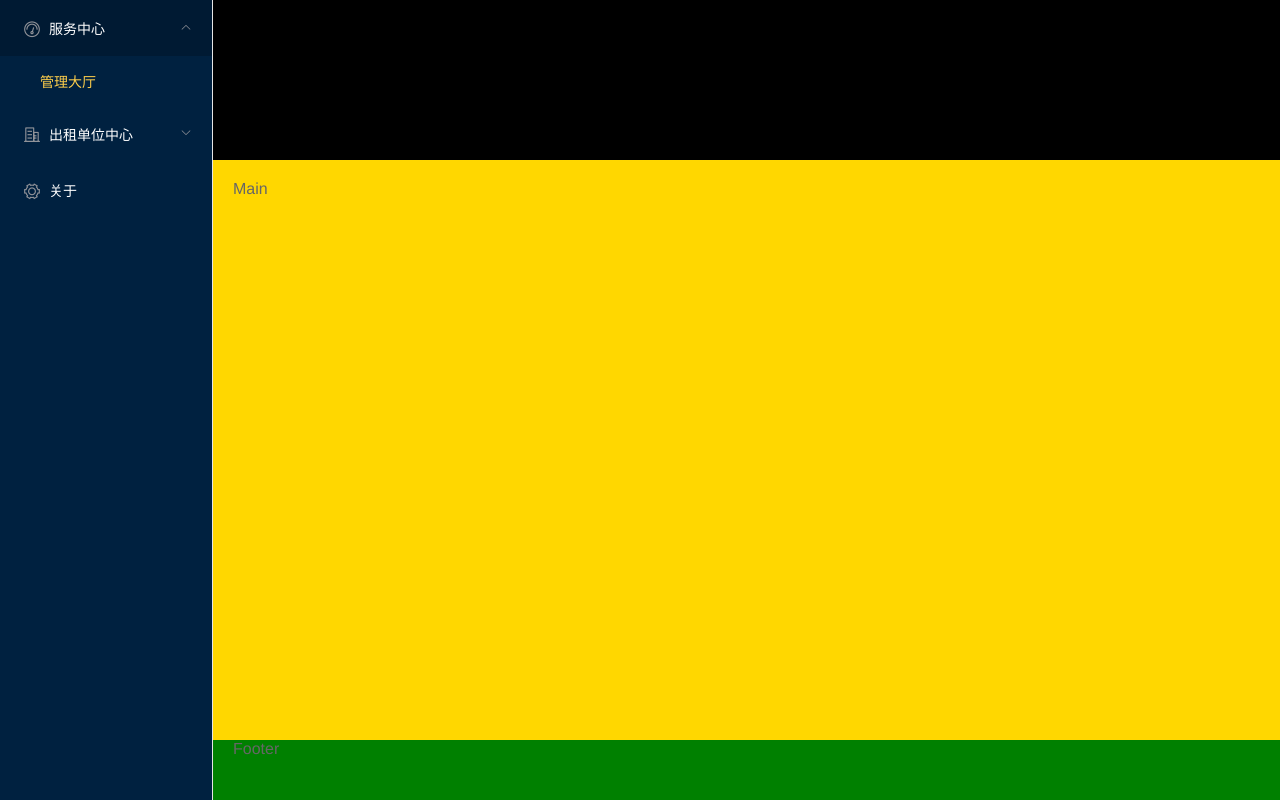
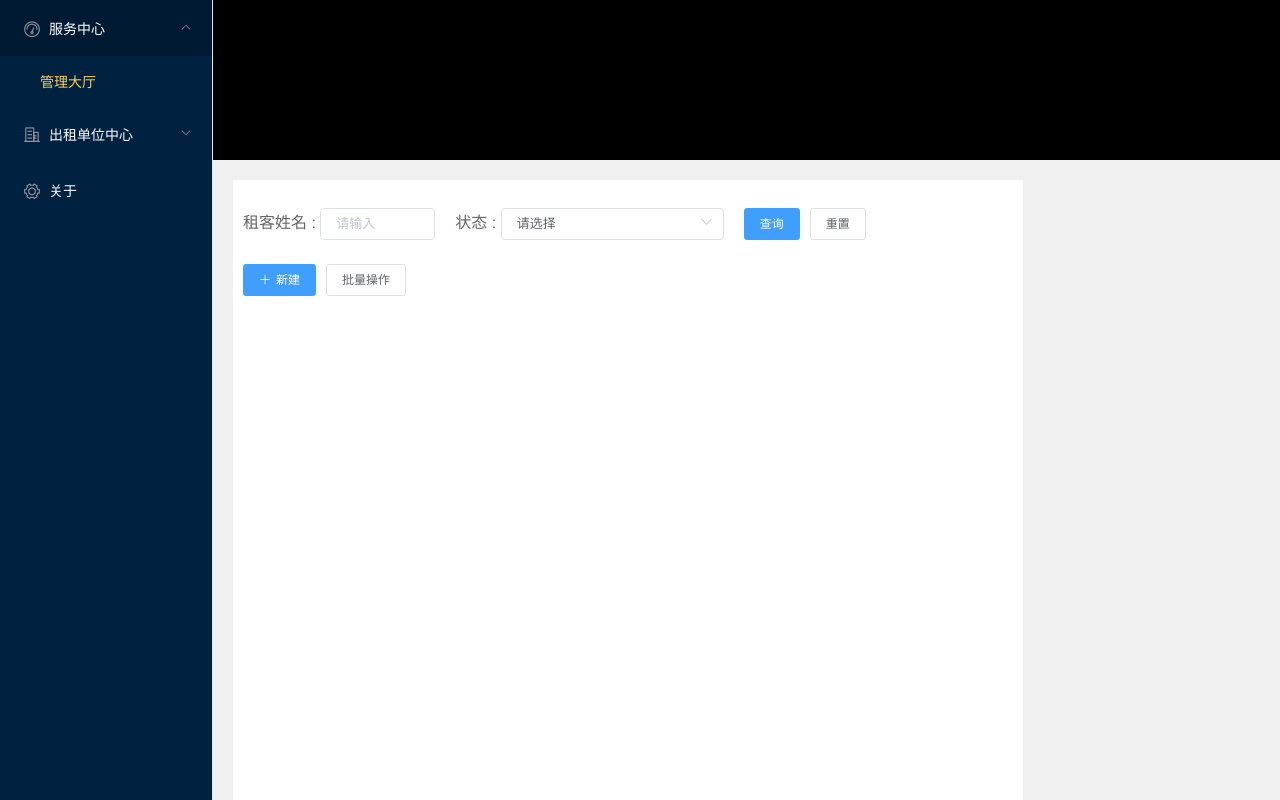
Before and after one commit to superwhys/super-rent, a Vue app: page / in a window 1280 px wide. Shown: the top 800 px of the page. Built offline with nearby package versions, Linux system fonts and the light colour scheme.

Commit message:
'Main-head'

```diff
--- a/src/App.vue
+++ b/src/App.vue
@@ -12,7 +12,6 @@
   export default {
     name:'App',
     components: {
-      // Login
       FrameWeb
     }
   }
--- a/src/assets/css/base.css
+++ b/src/assets/css/base.css
@@ -28,6 +28,7 @@ body {
   color: var(--color-text);
   /* rem vw/vh */
   width: 100vw;
+  background-color: #F0F0F0;
   /*background-image: url("../img/login/background.png");*/
 }
 
--- /dev/null
+++ b/src/components/common/mainhead/MainHead.vue
@@ -0,0 +1,76 @@
+<template>
+  <div class="main-head">
+    <span class="name">租客姓名 : </span>
+    <el-input size="small" style="width: 115px" placeholder="请输入" v-model="nameInput"></el-input>
+    <span class="status">状态 : </span>
+    <el-select v-model="choseStatus" placeholder="请选择" size="small">
+      <el-option v-for="item in options"
+                 :key="item.value" :label="item.label"
+                 :value="item.value"></el-option>
+    </el-select>
+    <el-button type="primary" size="small" class="search">查询</el-button>
+    <el-button size="small">重置</el-button>
+    <div class="operation">
+      <el-button icon="el-icon-plus" type="primary" size="small" @click="createClick">新建</el-button>
+      <el-dropdown @command="handleCommand" trigger="click" class="batchOperation">
+        <el-button size="small">批量操作</el-button>
+        <el-dropdown-menu slot="dropdown">
+          <el-dropdown-item command="delect">删除</el-dropdown-item>
+          <el-dropdown-item command="change">修改</el-dropdown-item>
+        </el-dropdown-menu>
+      </el-dropdown>
+    </div>
+  </div>
+</template>
+
+<script>
+export default {
+  name: "MainHead",
+  data() {
+    return {
+      nameInput: '',
+      choseStatus: '请选择',
+      options: [{
+        value: 'rent',
+        label: '已出租'
+      },{
+        value: 'norent',
+        label: '未出租'
+      }]
+    }
+  },
+  methods: {
+    handleCommand(command) {
+      // TODO
+      console.log('click on item ' + command);
+    },
+    createClick() {
+      // TODO
+      console.log('create');
+    }
+  }
+}
+</script>
+
+<style scoped>
+  .main-head {
+    width: 770px;
+    height: 55px;
+    line-height: 55px;
+  }
+
+  .name{
+
+  }
+  .status {
+    margin-left: 20px;
+  }
+
+  .search {
+    margin-left: 20px;
+  }
+
+  .batchOperation {
+    margin-left: 10px;
+  }
+</style>
--- a/src/components/common/sidebar/SideBar.vue
+++ b/src/components/common/sidebar/SideBar.vue
@@ -2,7 +2,7 @@
   <div>
     <el-menu
         class="el-menu-vertical-demo"
-        default-active="1-1"
+        default-active="Management"
         background-color="#002140"
         text-color="#fff"
         active-text-color="#ffd04b">
@@ -11,7 +11,7 @@
           <i class="el-icon-odometer"></i>
           <span>服务中心</span>
         </template>
-        <el-menu-item index="1-1">
+        <el-menu-item index="Management">
           <span slot="title">管理大厅</span>
         </el-menu-item>
       </el-submenu>
@@ -20,7 +20,7 @@
           <i class="el-icon-office-building"></i>
           <span slot="title">出租单位中心</span>
         </template>
-        <el-menu-item index="2-1">
+        <el-menu-item index="houseManager">
           <span slot="title">楼栋管理</span>
         </el-menu-item>
         <el-menu-item index="2-2">
--- /dev/null
+++ b/src/components/content/buildingMan/BuildingMan.vue
@@ -0,0 +1,29 @@
+<template>
+  <div class="build-man">
+    <main-head class="head"></main-head>
+  </div>
+</template>
+
+<script>
+import MainHead from "components/common/mainhead/MainHead";
+
+export default {
+  name: "BuildingMan",
+  components: {
+    MainHead
+  }
+}
+</script>
+
+<style scoped>
+  .build-man {
+    width: 790px;
+    height: 693px;
+    overflow: hidden;
+    background-color: #fff;
+  }
+
+  .head {
+    margin: 15px 10px 0 10px;
+  }
+</style>
--- a/src/components/content/frameweb/FrameWeb.vue
+++ b/src/components/content/frameweb/FrameWeb.vue
@@ -8,7 +8,9 @@
       <el-header height="160px" class="header">
         <page-head></page-head>
       </el-header>
-      <el-main class="main">Main</el-main>
+      <el-main class="main">
+        <building-man></building-man>
+      </el-main>
       <el-footer class="footer">Footer</el-footer>
     </el-container>
   </el-container>
@@ -17,12 +19,15 @@
 <script>
 import SideBar from "components/common/sidebar/SideBar";
 import PageHead from "components/common/pageheader/PageHead";
+import BuildingMan from "../buildingMan/BuildingMan";
+
 
 export default {
   name: "FrameWeb",
   components: {
     SideBar,
-    PageHead
+    PageHead,
+    BuildingMan
   }
 }
 </script>
@@ -37,7 +42,6 @@ export default {
   }
 
   .main {
-    background-color: gold;
   }
 
   .footer {
--- a/src/main.js
+++ b/src/main.js
@@ -5,7 +5,8 @@ import store from './store'
 import {Container, Header, Aside, Main, Footer,
         Button, Input, Checkbox, Menu,
         MenuItemGroup, MenuItem, Row, Col,
-        Submenu} from "element-ui";
+        Submenu, Select, Option, Dropdown,
+        DropdownMenu, DropdownItem} from "element-ui";
 
 Vue.config.productionTip = false
 
@@ -23,6 +24,11 @@ Vue.use(MenuItem)
 Vue.use(Row)
 Vue.use(Col)
 Vue.use(Submenu)
+Vue.use(Select)
+Vue.use(Option)
+Vue.use(Dropdown)
+Vue.use(DropdownItem)
+Vue.use(DropdownMenu)
 
 
 new Vue({
```
